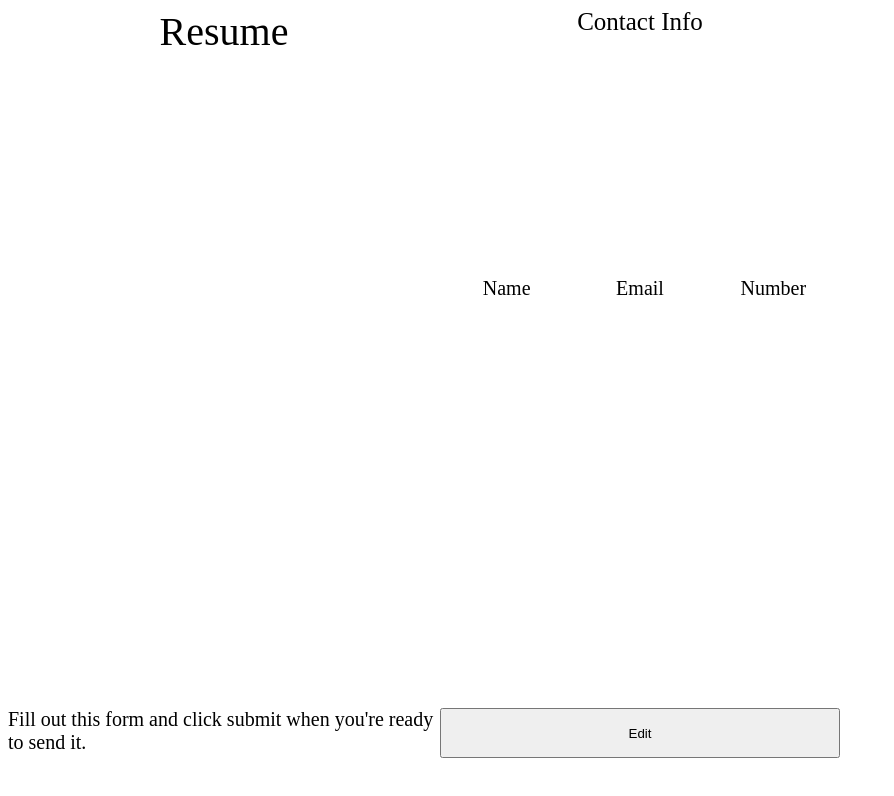
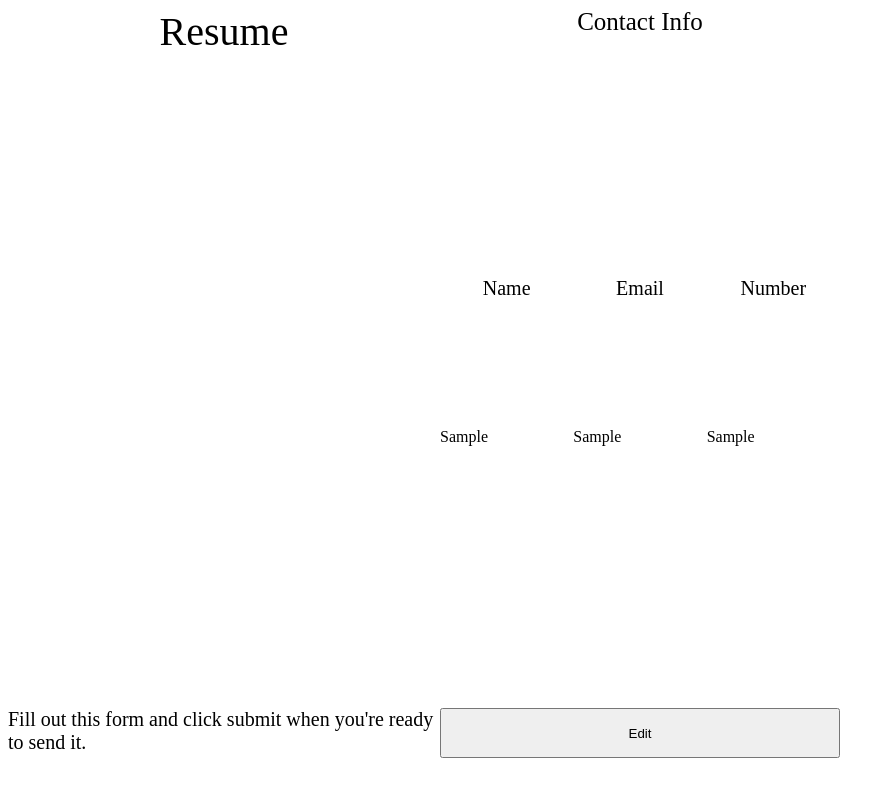
Before and after one commit to Stephens37/cv-application, a React (Vite) app: page / in a window 1280 px wide. Both pictures are taken after typing "Sample", "Sample", "Sample" into the empty fields and a click on the button "Submit". Shown: the top 796 px of the page, without its empty margins (0-894 px from the left). Built offline with nearby package versions, Linux system fonts and the light colour scheme.

Commit message:
'Text added to div with flaws'

```diff
--- a/src/components/contact-info.css
+++ b/src/components/contact-info.css
@@ -13,7 +13,6 @@
 .basicInfo {
     display: grid;
     grid-template-columns: repeat(3, 1fr);
-    grid-template-rows: ;
     justify-content: space-evenly;
 }
 
--- a/src/components/contact-info.jsx
+++ b/src/components/contact-info.jsx
@@ -1,9 +1,36 @@
 import './contact-info.css'
-import { useState } from 'react'
+import { useState, useRef } from 'react'
+
+/*
+    i will need to acces both the div and the input values
+*/
+
 
 export default function ContactInfo ({inputOrPrev}) {
-    let inputVariable = <input type='text' className='contactInput'></input>
-    let divVariable = <div className='contactDiv'>{inputVariable.value}</div>
+    const [inputValue, setInputValue] = useState('')
+
+    const handleInputChange = (event) => {
+        setInputValue(event.target.value)
+    }
+
+    function InputVariable() {
+        return (
+            <>
+                <input type='text'
+                className='contactInput'
+                value={inputValue}
+                onChange={handleInputChange}/>
+            </>
+        )
+    }
+
+    function DivVariable() {
+        return(
+            <>
+                <div className='contactDiv'>{inputValue}</div>
+            </>
+        )
+    }
     return (
         <div class='contactInfoGrid'>
             <div className='contactInfoHeader'>Contact Info</div>
@@ -11,15 +38,15 @@ export default function ContactInfo ({inputOrPrev}) {
                 <div className='basicInfo'>
                     <div className='contactContainer'>
                         <div className='contactTitle nameTitle'>Name</div>
-                         {inputOrPrev === 'preview' ? divVariable : inputVariable}
+                         {inputOrPrev === 'preview' ? <DivVariable></DivVariable>  : <InputVariable></InputVariable>}
                     </div>
                     <div className='contactContainer'>
                         <div className='contactTitle emailTitle'>Email</div>
-                        {inputOrPrev === 'preview' ? divVariable : inputVariable}
+                        {inputOrPrev === 'preview' ? <DivVariable></DivVariable> : <InputVariable></InputVariable>}
                     </div>
                     <div className='contactContainer'>
                         <div className='contactTitle numberTitle'>Number</div>
-                        {inputOrPrev === 'preview' ? divVariable : inputVariable}
+                        {inputOrPrev === 'preview' ? <DivVariable></DivVariable> : <InputVariable></InputVariable>}
                     </div>
                 </div>
             </div>
```
